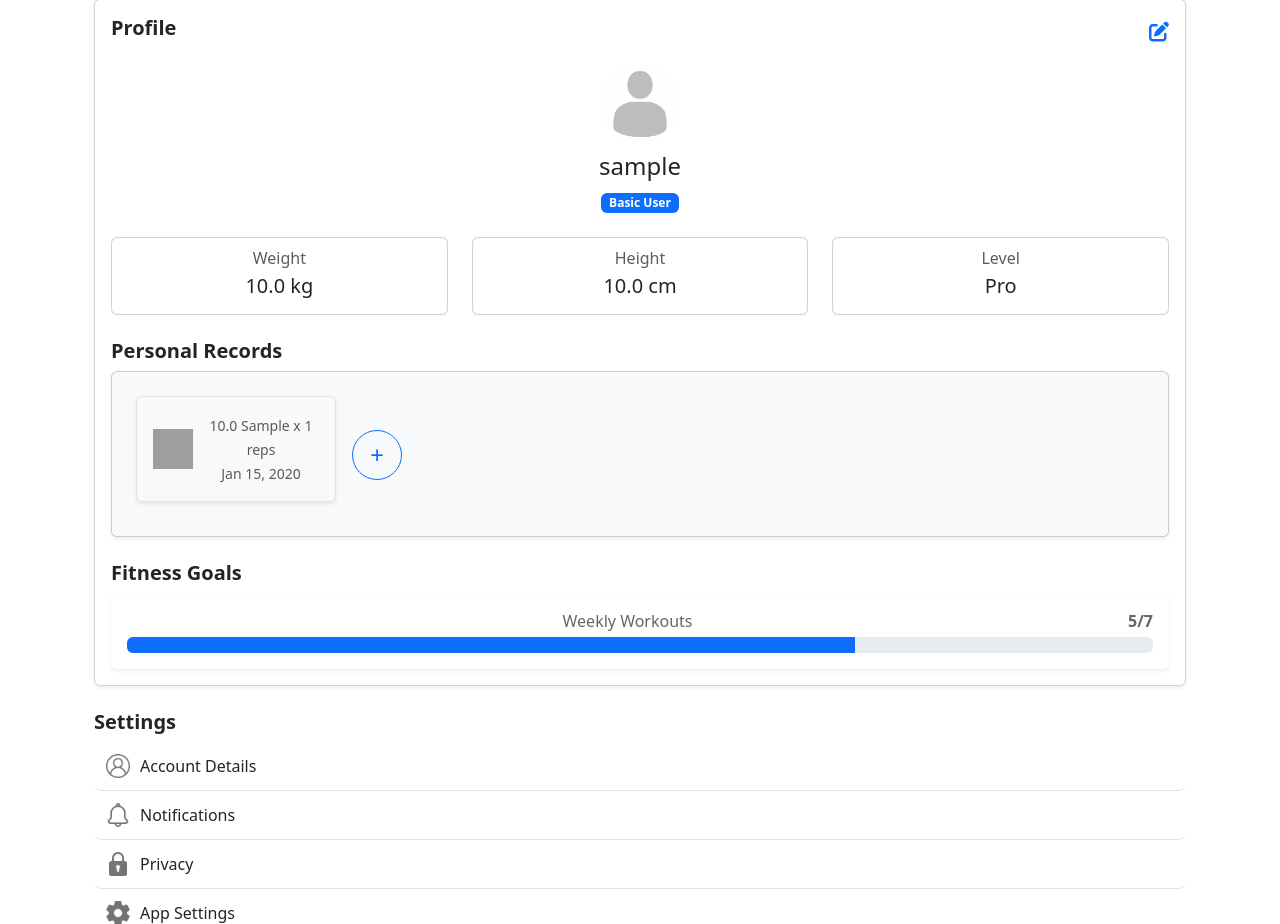
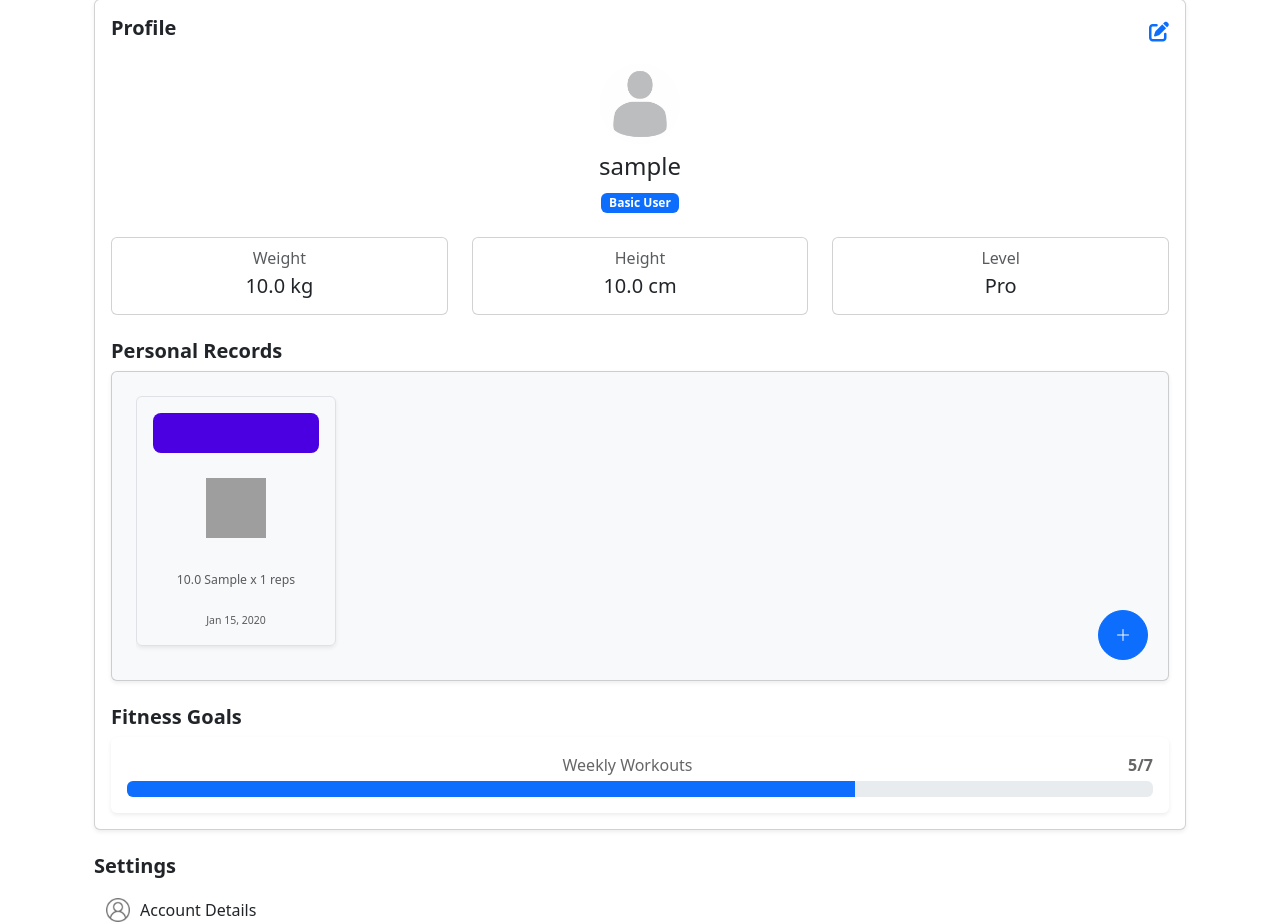
Before and after one commit to Jeoshyung/csci42-gym-app, a Django app: page /profile/ in a window 1280 px wide. Shown: the part 113-1037 px from the top of the page. Run offline with Django 5.2, Linux system fonts and the light colour scheme; a user stored in the database is signed in; tables that the repository leaves empty hold one stand-in row (values such as "Sample post"); data that the repository does not hold is empty; some libraries are stand-ins or nearby versions; grey boxes are pictures that could not be loaded.

Commit message:
Improved pr tracking section
Changed design of personal records
- boxes are clickable to delete
- personal record area is horizontally scrollable

```diff
--- a/core/templates/profile.html
+++ b/core/templates/profile.html
@@ -61,21 +61,58 @@
             filter: invert(50%) sepia(5%) saturate(10%) brightness(90%);
         }
 
-        .pr-icon {
-            width: 40px;
-            height: 40px;
-            object-fit: cover;
-            margin-right: 10px;
-        }
-
         .pr-item {
             display: flex;
-            align-items: center;
+            flex-direction: column; /* Stack content vertically */
+            align-items: center; /* Center content horizontally */
             padding: 15px;
             border: 1px solid #ddd;
             border-radius: 8px;
-            width: 200px;
+            width: 200px; /* Fixed width for the boxes */
+            height: 250px; /* Fixed height for consistent sizing */
             margin-bottom: 10px;
+            text-align: center; /* Center-align text */
+            position: relative; /* Enable positioning for child elements */
+        }
+
+        .exercise-name-box {
+            height: 40px; /* Fixed height for the exercise name box */
+            overflow: hidden; /* Hide overflow text */
+            display: flex;
+            align-items: center;
+            justify-content: center;
+            background-color: #4a00e0; /* Theme blue background */
+            color: white; /* White text */
+            border-radius: 8px; /* Rounded rectangle */
+            padding: 5px 10px; /* Add padding for better spacing */
+            width: 100%; /* Ensure it spans the full width of the PR box */
+            margin-bottom: 10px; /* Add spacing below the exercise name box */
+        }
+
+        .exercise-name-box h6 {
+            font-size: 1rem; /* Header font size */
+            margin: 0; /* Remove default margin */
+            white-space: nowrap; /* Prevent text wrapping */
+            text-overflow: ellipsis; /* Add ellipsis for overflow text */
+            overflow: hidden; /* Hide overflowing text */
+        }
+
+        .pr-item .pr-icon {
+            width: 60px;
+            height: 60px;
+            object-fit: cover;
+            margin-top: 15px; /* Add spacing above the trophy icon */
+            margin-bottom: 20px; /* Add spacing below the trophy icon */
+        }
+
+        .pr-item .reps-sets {
+            margin-top: 10px; /* Add spacing above the reps/sets section */
+            font-size: 0.875rem; /* Slightly smaller font for details */
+        }
+
+        .pr-item .mt-auto {
+            margin-top: auto; /* Pushes the date to the bottom */
+            font-size: 0.75rem; /* Smaller font for the date */
         }
 
         .pr-container {
@@ -147,30 +184,61 @@
 
             <div class="mt-4">
                 <h5 class="fw-bold text-start">Personal Records</h5>
-                <div class="card p-4 shadow-sm rounded bg-light">
-                    <div class="pr-container d-flex flex-wrap justify-content-start gap-3">
+                <div class="card p-4 shadow-sm rounded bg-light position-relative">
+                    <div class="pr-container d-flex flex-nowrap overflow-auto">
                         {% for record in user.personal_records.all %}
-                        <div class="pr-item d-flex align-items-center p-3 shadow-sm rounded border record-item"
-                            data-exercise-id="{{ record.exercise.id }}"
-                            data-exercise-name="{{ record.exercise.name }}"
+                        <div class="pr-item d-flex flex-column align-items-center p-3 shadow-sm rounded border record-item"
                             data-bs-toggle="modal"
-                            data-bs-target="#historyModal">
-                                <img src="{% static 'images/button_icons/trophy.png' %}" class="pr-icon" alt="Trophy Icon" style="width: 40px; height: 40px; object-fit: cover; margin-right: 10px;">
-                                <div>
-                                    <h6 class="mb-0">{{ record.exercise.name }}</h6>
-                                    <small class="text-muted">{{ record.weight }} {{ record.unit }} x {{ record.reps }} reps</small>
-                                    <p class="text-muted mb-0"><small>{{ record.date_achieved|date:"M d, Y" }}</small></p>
+                            data-bs-target="#prModal{{ record.id }}">
+                            <!-- Exercise Name as Header -->
+                            <div class="exercise-name-box w-100 text-center">
+                                <h6 class="fw-bold text-truncate">{{ record.exercise.name }}</h6>
+                            </div>
+                            <!-- Trophy Icon -->
+                            <img src="{% static 'images/button_icons/trophy.png' %}" class="pr-icon" alt="Trophy Icon">
+                            <!-- Reps, Sets, and Unit -->
+                            <div class="reps-sets text-center">
+                                <small class="text-muted">{{ record.weight }} {{ record.unit }} x {{ record.reps }} reps</small>
+                            </div>
+                            <!-- Date at the Bottom -->
+                            <div class="text-center mt-auto text-muted">
+                                <small>{{ record.date_achieved|date:"M d, Y" }}</small>
+                            </div>
+                        </div>
+
+                        <!-- Modal for Each PR -->
+                        <div class="modal fade" id="prModal{{ record.id }}" tabindex="-1" aria-labelledby="prModalLabel{{ record.id }}" aria-hidden="true">
+                            <div class="modal-dialog">
+                                <div class="modal-content">
+                                    <div class="modal-header">
+                                        <h5 class="modal-title" id="prModalLabel{{ record.id }}">{{ record.exercise.name }}</h5>
+                                        <button type="button" class="btn-close" data-bs-dismiss="modal" aria-label="Close"></button>
+                                    </div>
+                                    <div class="modal-body">
+                                        <p><strong>Weight:</strong> {{ record.weight }} {{ record.unit }}</p>
+                                        <p><strong>Reps:</strong> {{ record.reps }}</p>
+                                        <p><strong>Date Achieved:</strong> {{ record.date_achieved|date:"M d, Y" }}</p>
+                                    </div>
+                                    <div class="modal-footer">
+                                        <button type="button" class="btn btn-secondary" data-bs-dismiss="modal">Close</button>
+                                        <form method="POST" action="{% url 'delete_personal_record' record.id %}" style="display: inline;">
+                                            {% csrf_token %}
+                                            <button type="submit" class="btn btn-danger">Delete</button>
+                                        </form>
+                                    </div>
                                 </div>
                             </div>
+                        </div>
                         {% empty %}
                             <p class="text-center text-muted">No personal records yet.</p>
                         {% endfor %}
-                        <div class="d-flex justify-content-end mt-4">
-                            <button class="btn btn-outline-primary rounded-circle d-flex align-items-center justify-content-center"
-                                    style="width: 50px; height: 50px; font-size: 24px;"
-                                    data-bs-toggle="modal" data-bs-target="#addPRModal"> + </button>
-                        </div>
                     </div>
+                    <button class="btn btn-primary rounded-circle position-absolute"
+                            style="width: 50px; height: 50px; bottom: 20px; right: 20px;"
+                            data-bs-toggle="modal"
+                            data-bs-target="#addPRModal">
+                        <i class="bi bi-plus-lg"></i>
+                    </button>
                 </div>
             </div>
 
@@ -222,11 +290,6 @@
                                     <input type="number" name="reps" id="reps" class="form-control" required>
                                 </div>
 
-                                <div class="mb-3">
-                                    <label for="date_achieved" class="form-label">Date Achieved</label>
-                                    <input type="date" name="date_achieved" id="date_achieved" class="form-control" required>
-                                </div>
-
                                 <button type="submit" class="btn btn-primary">Save Record</button>
                             </form>
                         </div>
--- a/core/urls.py
+++ b/core/urls.py
@@ -1,21 +1,36 @@
 from django.urls import path
 from django.contrib.auth import views as auth_views
-from .views import login_view, register_view, index_view, profile_view, workouts_view, workout_logger_view, add_goal_view, add_personal_record_view, exercise_detail_view, notifications_view
+from .views import (
+    login_view,
+    register_view,
+    index_view,
+    profile_view,
+    workouts_view,
+    workout_logger_view,
+    add_goal_view,
+    add_personal_record_view,
+    delete_personal_record_view,
+    exercise_detail_view,
+    notifications_view
+)
 from django.contrib.auth.views import LogoutView
 
 urlpatterns = [
-     path('login/', login_view, name='login'),
-     path('register/', register_view, name='register'),
-     path('logout/', LogoutView.as_view(next_page='login'), name='logout'),
-     path('', index_view, name='index'),
-     path("profile/", profile_view, name="profile"),
-     path('workoutlogging/', workout_logger_view, name='workout_logger'),
-     path('password-reset/', auth_views.PasswordResetView.as_view(),
-          name='password_reset'),
-     path('workouts/', workouts_view, name='workouts'),
-     path('add-goal/', add_goal_view, name='add_goal'),
-     path("add-personal-record/", add_personal_record_view,
+    path('login/', login_view, name='login'),
+    path('register/', register_view, name='register'),
+    path('logout/', LogoutView.as_view(next_page='login'), name='logout'),
+    path('', index_view, name='index'),
+    path("profile/", profile_view, name="profile"),
+    path('workoutlogging/', workout_logger_view, name='workout_logger'),
+    path('password-reset/', auth_views.PasswordResetView.as_view(),
+         name='password_reset'),
+    path('workouts/', workouts_view, name='workouts'),
+    path('add-goal/', add_goal_view, name='add_goal'),
+    path("add-personal-record/", add_personal_record_view,
          name="add_personal_record"),
-     path('exercise/<int:exercise_id>/', exercise_detail_view, name='exercise_detail'),
-     path('notifications/', notifications_view, name='notifications'),
+    path('delete-personal-record/<int:record_id>/', delete_personal_record_view,
+         name='delete_personal_record'),
+    path('exercise/<int:exercise_id>/',
+         exercise_detail_view, name='exercise_detail'),
+    path('notifications/', notifications_view, name='notifications'),
 ]
--- a/core/views.py
+++ b/core/views.py
@@ -12,9 +12,11 @@ from django.core.serializers.json import DjangoJSONEncoder
 from django.utils.safestring import mark_safe
 import json
 
+
 def exercise_detail_view(request, exercise_id):
     exercise = get_object_or_404(Exercise, id=exercise_id)
     return render(request, 'exercise_detail.html', {'exercise': exercise})
+
 
 def login_view(request):
     if request.method == 'POST':
@@ -213,6 +215,22 @@ def add_personal_record_view(request):
 
 
 @login_required
+def delete_personal_record_view(request, record_id):
+    # Fetch the personal record or return a 404 if it doesn't exist
+    personal_record = get_object_or_404(
+        PersonalRecord, id=record_id, user=request.user)
+
+    if request.method == 'POST':
+        # Delete the personal record
+        personal_record.delete()
+        messages.success(request, "Personal record deleted successfully!")
+        return redirect('profile')
+
+    # Render a confirmation page
+    return render(request, 'delete_personal_record.html', {'personal_record': personal_record})
+
+
+@login_required
 def notifications_view(request):
     notifications = Notification.objects.filter(user=request.user)
     unread_count = notifications.filter(is_read=False).count()
@@ -220,7 +238,8 @@ def notifications_view(request):
     if request.method == 'POST':
         notification_id = request.POST.get('notification_id')
         if notification_id:
-            notification = get_object_or_404(Notification, id=notification_id, user=request.user)
+            notification = get_object_or_404(
+                Notification, id=notification_id, user=request.user)
             notification.is_read = True
             notification.save()
             return redirect('notifications')
```
